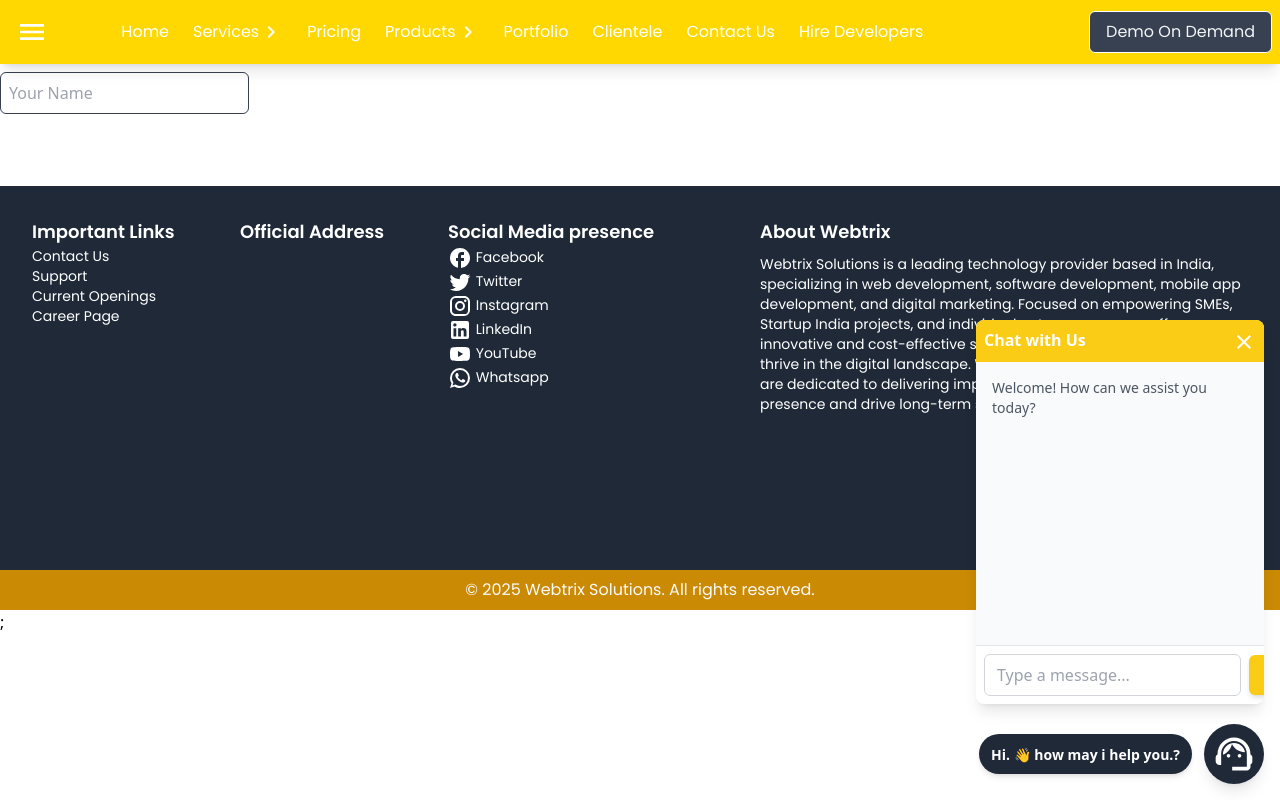
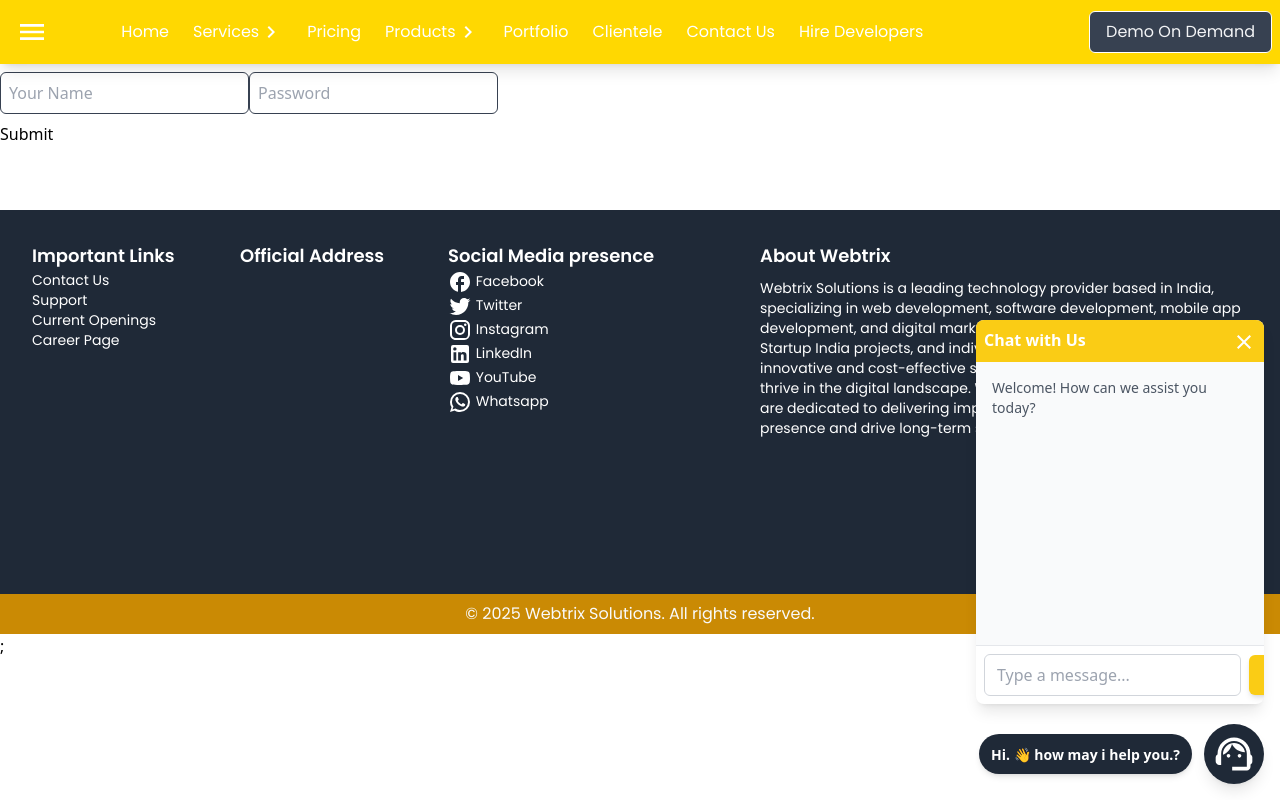
Before and after one commit to ashishkr26/webtrix, a React (Create React App) app: page /login in a window 1280 px wide. Built offline with nearby package versions, Linux system fonts and the light colour scheme.

Commit message:
login component

```diff
--- a/src/components/Login.js
+++ b/src/components/Login.js
@@ -10,6 +10,11 @@ const Login = () => {
               placeholder="Your Name"
 
             />
+            <input className="my-2 p-2 border border-gray-700 rounded-md text-sm md:text-base xs:text-xs"
+            type="password"
+            placeholder='Password'
+            />
+            <div><button>Submit</button></div>
       </div>
     </div>
   )
```
